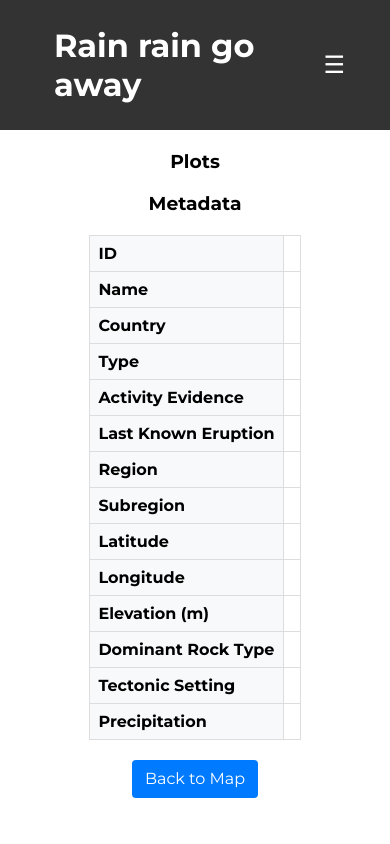
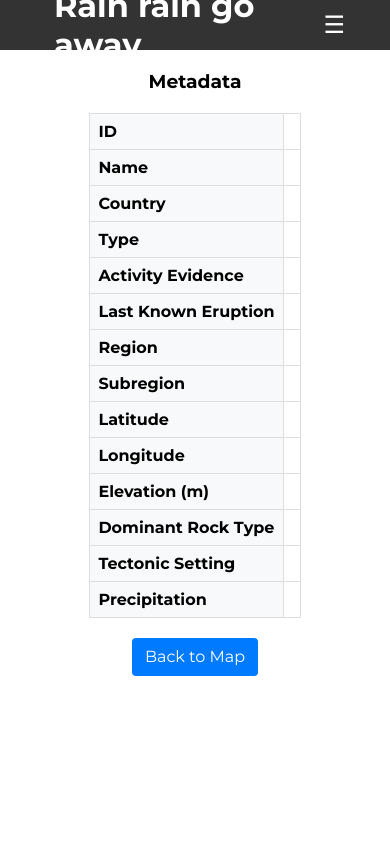
Before and after one commit to geodesymiami/Precip_web, a Flask app: template templates/volcano.html in a window 390 px wide. Run offline with Flask 3, Linux system fonts and the light colour scheme; the template is opened without the code that fills it, so the values that code supplies are empty; some libraries are stand-ins or nearby versions.

Commit message:
update style

```diff
--- a/static/css/styles.css
+++ b/static/css/styles.css
@@ -1,6 +1,7 @@
 :root {
     --main-bg-color: #333;
     --main-font: 'Montserrat';
+    --header-height: 100px;
 }
 
 html,
@@ -21,13 +22,23 @@ main {
 
 header {
     width: 100%;
-    color: white;
-    padding: 1em 0;
+    height: var(--header-height);
+    /* color: white; */
+    /* padding: 1em 0; */
+    display: flex;
+    justify-content: center;
+    flex-direction: column;
+    align-items: center;
+    /* position: relative; */
+    /* background-color: var(--main-bg-color); */
+}
+
+
+.header-content {
     display: flex;
     flex-direction: column;
     align-items: center;
-    position: relative;
-    background-color: var(--main-bg-color);
+    width: 80%;
 }
 
 .title-and-toggle {
@@ -35,13 +46,6 @@ header {
     align-items: center;
     justify-content: center;
     width: 100%;
-}
-
-.header-content {
-    display: flex;
-    align-items: center;
-    width: 80%;
-    flex-direction: column;
 }
 
 h1 {
@@ -128,15 +132,41 @@ footer {
     }
 }
 
-@media (max-width: 850px) {
+@media (max-width: 850px) or (max-height: 500px) {
+    :root {
+        --header-height: 50px;
+    }
+
+    #um-logo {
+        display: none;
+    }
+
+    .header-content {
+        flex-direction: column;
+        align-items: end;
+    }
+
     .title-and-toggle {
         flex-direction: row;
         justify-content: space-between;
     }
 
-    .header-content {
+    .navbar {
+        position: fixed;
+        top: var(--header-height);
+        background-color: var(--main-bg-color);
+        /* Ensure it appears above other content */
+        display: none;
+        z-index: 3;
+        /* Hide initially on small screens */
+    }
+
+    .navbar.active {
+        display: flex;
+        /* Show when active */
         flex-direction: column;
-        align-items: flex-start;
+        align-items: center;
+        justify-content: center;
     }
 
     #navbar-toggle {
--- a/templates/volcano.html
+++ b/templates/volcano.html
@@ -7,7 +7,6 @@
 <body>
     <div class="plot_container">
         <h2>{{ volcano.name }}</h2>
-        <h3>Plots</h3>
         {% for plots in rows %}
         <div class="plot_row">
             {% for title, plot in plots.items() %}
```
Also changed, not shown: other parts of static/css/styles.css (+38 -45 lines).
